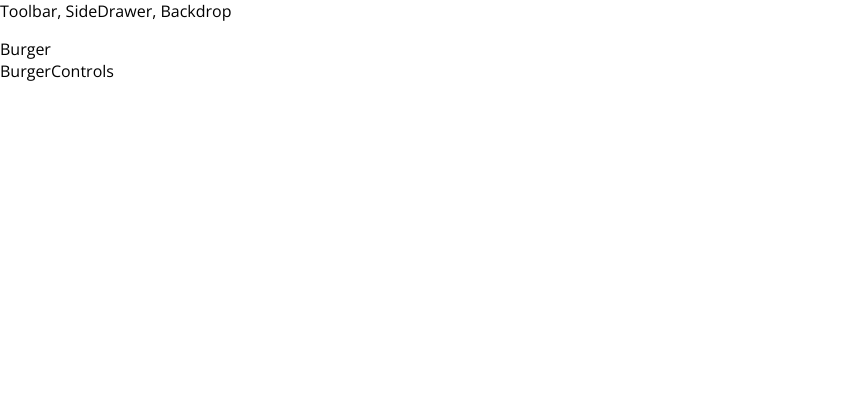
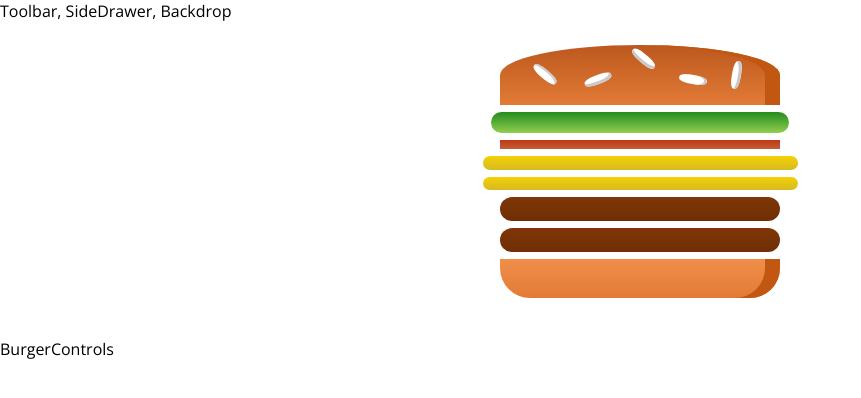
Before and after one commit to MehmetCelik4/Bstore, a React (Create React App) app: page / in a window 1280 px wide. Shown: the top 398 px of the page, without its empty margins (0-861 px from the left). Built offline with nearby package versions, Linux system fonts and the light colour scheme.

Commit message:
add burger and builder comps

```diff
--- a/src/components/Burger/Burger.js
+++ b/src/components/Burger/Burger.js
@@ -0,0 +1,23 @@
+import React from 'react'
+import classes from './Burger.module.css'
+import BurgerIngredient from './BurgerIngredient/BurgerIngredient'
+
+const burger = (props) => {
+  const transformedIngredient = Object.keys(props.ingredients).map(igKey =>
+  {
+    return [...Array(props.ingredients[igKey])].map(
+      (_,i) => {return <BurgerIngredient key={igKey + i} type={igKey} /> }
+    )
+  })
+
+  return (
+
+    <div className={classes.Burger}>
+    <BurgerIngredient type="bread-top"/>
+    {transformedIngredient}
+    <BurgerIngredient type="bread-bottom"/>
+    </div>
+  )
+}
+
+export default burger
--- /dev/null
+++ b/src/components/Burger/Burger.module.css
@@ -0,0 +1,30 @@
+.Burger{
+  width: 100%;
+  margin: auto;
+  height: 250px;
+  overflow: auto;
+  text-align: center;
+  font-weight: bold;
+  font-size: 1.2rem;
+}
+
+
+@media(min-width: 1000px) and (min-height: 700px) {
+  .Burger{
+    width: 700px;
+    height: 600px;
+  }
+}
+@media(min-width: 500px) and (min-height: 401px) {
+  .Burger{
+    width: 450px;
+    height: 400px;
+  }
+}
+
+@media(min-width: 500px) and (min-height: 400px) {
+  .Burger{
+    width: 350px;
+    height: 300px;
+  }
+}
--- a/src/components/Burger/BurgerIngredient/BurgerIngredient.js
+++ b/src/components/Burger/BurgerIngredient/BurgerIngredient.js
@@ -1,45 +1,46 @@
-import React, {Component} from 'react'
-import PropTypes from 'prop-types'
-import classes from 'BurgerIngredient.module.css'
+import React, { Component } from 'react';
+import PropTypes from 'prop-types';
+
+import classes from './BurgerIngredient.module.css';
 
 class BurgerIngredient extends Component {
+    render () {
+        let ingredient = null;
 
-  render(){
-    let ingredient = null
-
-    switch (this.props.type) {
-      case ('bread-bottom'):
-      ingredient = <div> className={classes.BreadBottom}</div>
+        switch ( this.props.type ) {
+            case ( 'bread-bottom' ):
+                ingredient = <div className={classes.BreadBottom}></div>;
                 break;
-      case ('bread-top'):
-      ingredient = {
+            case ( 'bread-top' ):
+                ingredient = (
                     <div className={classes.BreadTop}>
                         <div className={classes.Seeds1}></div>
                         <div className={classes.Seeds2}></div>
                     </div>
-      }
+                );
                 break;
-      case ('meat'):
-      ingredient = <div> className={classes.Meat}</div>
+            case ( 'meat' ):
+                ingredient = <div className={classes.Meat}></div>;
                 break;
-      case ('cheese'):
-      ingredient = <div> className={classes.Cheese}</div>
+            case ( 'cheese' ):
+                ingredient = <div className={classes.Cheese}></div>;
                 break;
-      case ('bacon'):
-      ingredient = <div> className={classes.Bacon}</div>
+            case ( 'bacon' ):
+                ingredient = <div className={classes.Bacon}></div>;
                 break;
-      case ('salad'):
-      ingredient = <div> className={classes.Salad}</div>
+            case ( 'salad' ):
+                ingredient = <div className={classes.Salad}></div>;
                 break;
             default:
-      ingredient = null
+                ingredient = null;
         }
-    return ingredient
+
+        return ingredient;
     }
 }
 
-BurgerIngredient.PropTypes = {
+BurgerIngredient.propTypes = {
     type: PropTypes.string.isRequired
-}
+};
 
-export default BurgerIngredient
+export default BurgerIngredient;
--- a/src/containers/BurgerBuilder/BurgerBuilder.js
+++ b/src/containers/BurgerBuilder/BurgerBuilder.js
@@ -1,10 +1,21 @@
 import React, { Component } from 'react'
 import Aux from '../../hoc/Aux'
+import Burger from "../../components/Burger/Burger"
+
 class BurgerBuilder extends Component {
+  state = {
+    ingredients: {
+      salad: 1,
+      bacon:1,
+      cheese: 2,
+      meat: 2
+    }
+  }
+
   render() {
     return(
       <Aux>
-      <div>Burger</div>
+      <Burger ingredients={this.state.ingredients}/>
       <div>BurgerControls</div>
       </Aux>
     )
```
Lines whose indentation alone changed are shown as unchanged.
